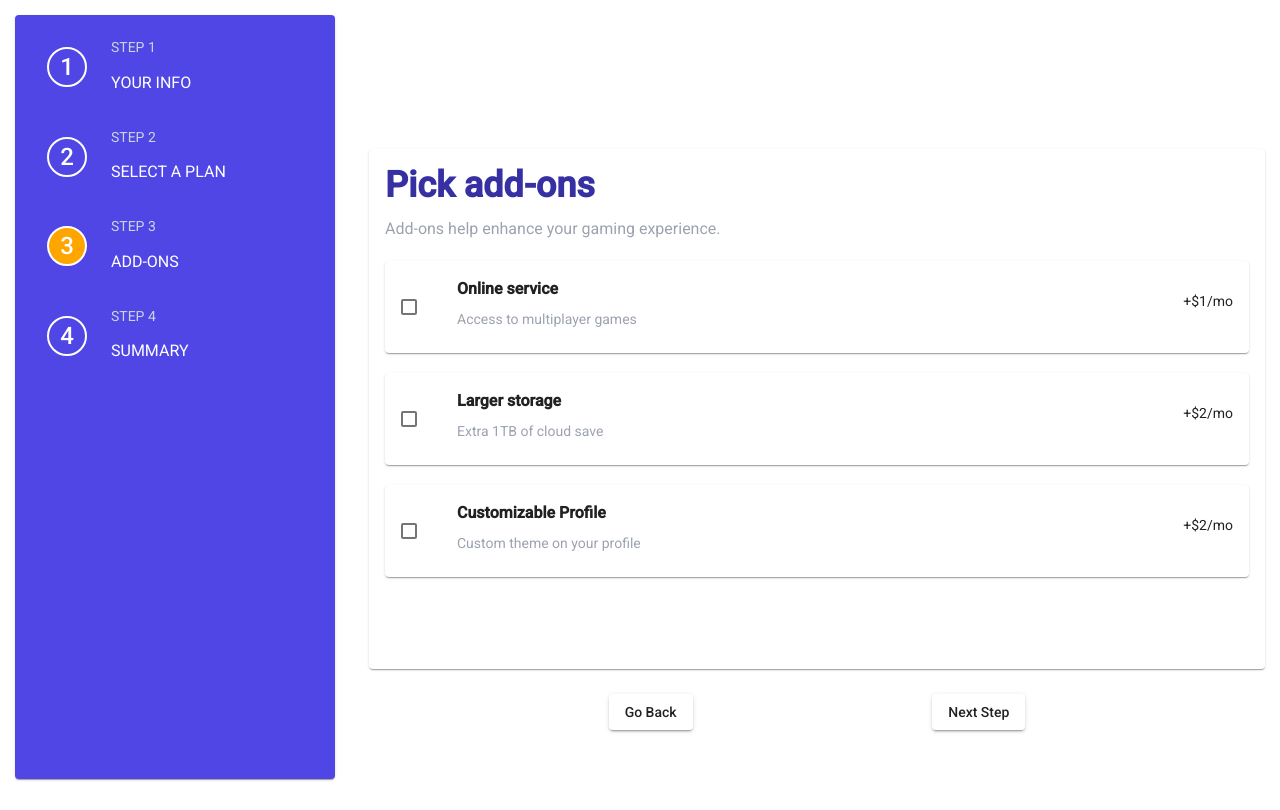
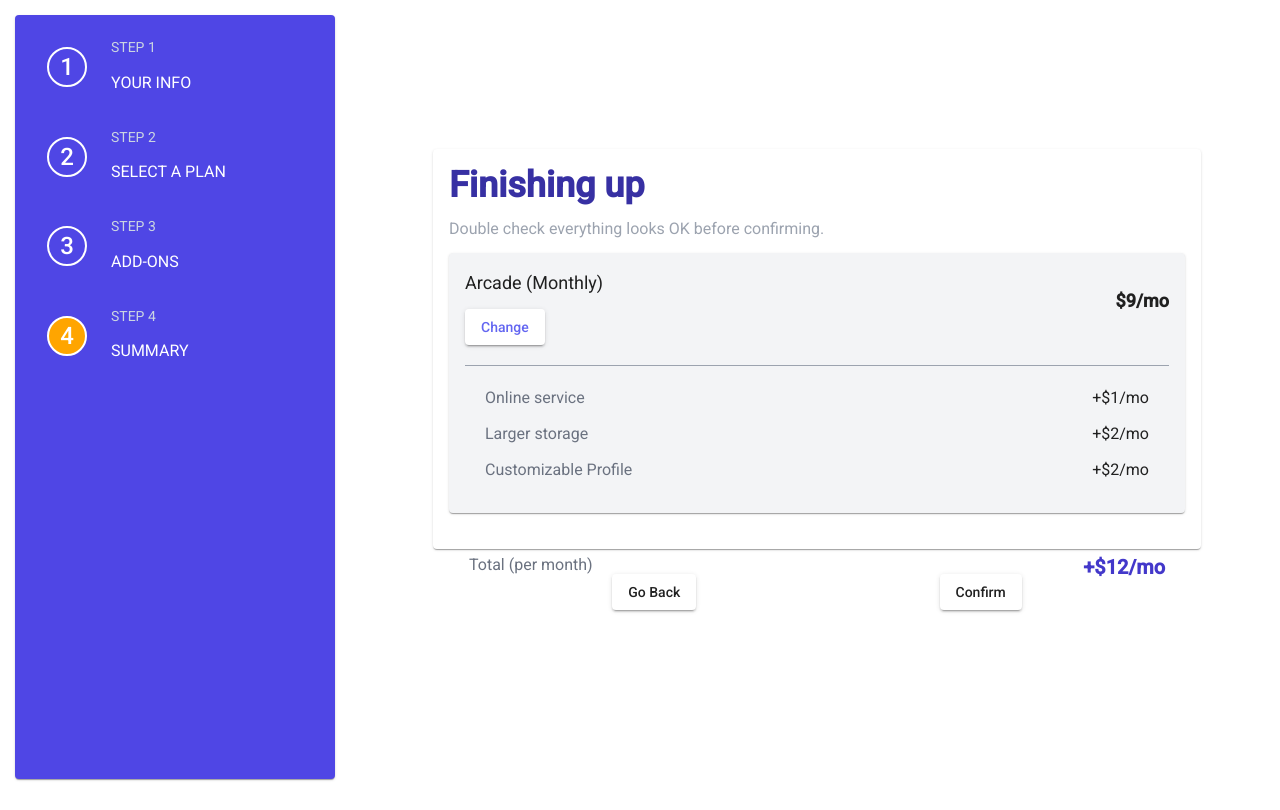
Before and after one commit to MicahD18/multi-step-form, an Angular app: page / in a window 1280 px wide. Built offline with nearby package versions, Linux system fonts and the light colour scheme.

Commit message:
created the UI for summary component and implemented local storage to the info component form

```diff
--- a/src/app/app.module.ts
+++ b/src/app/app.module.ts
@@ -23,6 +23,7 @@ import { SummaryComponent } from './components/summary/summary.component';
 
 // Reactive Forms
 import { ReactiveFormsModule } from '@angular/forms';
+import { ThanksComponent } from './components/thanks/thanks.component';
 
 @NgModule({
   declarations: [
@@ -32,6 +33,7 @@ import { ReactiveFormsModule } from '@angular/forms';
     PlanComponent,
     AddonComponent,
     SummaryComponent,
+    ThanksComponent,
   ],
   imports: [
     BrowserModule,
--- a/src/app/components/info/info.component.ts
+++ b/src/app/components/info/info.component.ts
@@ -1,5 +1,6 @@
 import { Component, Input, OnInit, Output, EventEmitter } from '@angular/core';
 import { FormBuilder, FormGroup, Validators } from '@angular/forms';
+import { filter } from 'rxjs';
 
 @Component({
   selector: 'app-info',
@@ -27,6 +28,20 @@ export class InfoComponent implements OnInit {
         ],
       ],
     });
+
+    // checks for value change in local storage
+    const draft = localStorage.getItem('STEP_1');
+
+    // if value change, overwrite all values of form
+    if (draft) {
+      this.infoForm.setValue(JSON.parse(draft));
+    }
+
+    this.infoForm.valueChanges
+      .pipe(filter(() => this.infoForm.valid))
+      .subscribe((val) => {
+        localStorage.setItem('STEP_1', JSON.stringify(val));
+      });
   }
 
   get name() {
--- a/src/app/components/summary/summary.component.html
+++ b/src/app/components/summary/summary.component.html
@@ -1 +1,51 @@
-<p>summary works!</p>
+<mat-card class="mt-[15%] h-[50vh] w-[60vw]">
+  <div class="leading-3">
+    <p class="text-4xl text-indigo-800 font-bold">Finishing up</p>
+    <p class="text-gray-400 text-base">
+      Double check everything looks OK before confirming.
+    </p>
+  </div>
+
+  <mat-card class="bg-gray-100 h-[260px]">
+    <div class="flex flex-row justify-between items-center">
+      <div>
+        <p class="text-lg">Arcade (Monthly)</p>
+        <button mat-raised-button class="text-indigo-500" (click)="onPrevStep(2)">Change</button>
+      </div>
+      <p class="text-lg font-bold">$9/mo</p>
+    </div>
+
+    <div class="w-full bg-gray-400 p-[0.5px] mt-5"></div>
+
+    <div class="mt-5">
+        <div class="w-full flex flex-row justify-between items-center">
+            <p class="pl-5 text-base text-gray-500">Online service</p>
+            <p class="pr-5 text-base">+$1/mo</p>
+        </div>
+        <div class="w-full flex flex-row justify-between items-center">
+            <p class="pl-5 text-base text-gray-500">Larger storage</p>
+            <p class="pr-5 text-base">+$2/mo</p>
+        </div>
+        <div class="w-full flex flex-row justify-between items-center">
+            <p class="pl-5 text-base text-gray-500">Customizable Profile</p>
+            <p class="pr-5 text-base">+$2/mo</p>
+        </div>
+    </div>
+
+  </mat-card>
+
+  <div class="flex flex-row mt-10 justify-between">
+    <p class="pl-5 text-base text-gray-500">Total (per month)</p>
+    <p class="pr-5 text-xl text-indigo-700 font-bold">+$12/mo</p>
+  </div>
+</mat-card>
+
+<div class="w-[100%] flex flex-row justify-evenly">
+  <div class="mt-[25px]">
+    <button mat-raised-button (click)="onPrevStep(3)">Go Back</button>
+  </div>
+
+  <div class="mt-[25px]">
+    <button mat-raised-button (click)="onNextStep(5)">Confirm</button>
+  </div>
+</div>
--- a/src/app/components/summary/summary.component.ts
+++ b/src/app/components/summary/summary.component.ts
@@ -1,4 +1,4 @@
-import { Component, OnInit } from '@angular/core';
+import { Component, EventEmitter, OnInit, Output } from '@angular/core';
 
 @Component({
   selector: 'app-summary',
@@ -8,9 +8,19 @@ import { Component, OnInit } from '@angular/core';
 })
 export class SummaryComponent implements OnInit {
 
+  @Output() step = new EventEmitter<number>();
+
   constructor() { }
 
   ngOnInit(): void {
   }
 
+  onPrevStep(prevStep: number): void {
+    this.step.emit(prevStep);
+  }
+
+  onNextStep(nextStep: number): void {
+    this.step.emit(nextStep);
+  }
+
 }
--- /dev/null
+++ b/src/app/components/thanks/thanks.component.html
@@ -0,0 +1 @@
+<p>thanks works!</p>
--- /dev/null
+++ b/src/app/components/thanks/thanks.component.ts
@@ -0,0 +1,16 @@
+import { Component, OnInit } from '@angular/core';
+
+@Component({
+  selector: 'app-thanks',
+  templateUrl: './thanks.component.html',
+  styles: [
+  ]
+})
+export class ThanksComponent implements OnInit {
+
+  constructor() { }
+
+  ngOnInit(): void {
+  }
+
+}
--- a/src/app/header/header.component.html
+++ b/src/app/header/header.component.html
@@ -24,7 +24,8 @@
       <app-info *ngIf="currentStep === 1" class="flex flex-col justify-center items-center" (step)="onInfoStep($event)"></app-info>
       <app-plan *ngIf="currentStep === 2" (step)="onPlanStep($event)" (step)="onPrevStep($event)"></app-plan>
       <app-addon *ngIf="currentStep === 3" (step)="onPlanStep($event)" (step)="onPrevStep($event)"></app-addon>
-      <app-summary *ngIf="currentStep === 4"></app-summary>
+      <app-summary *ngIf="currentStep === 4" class="flex flex-col justify-center items-center" (step)="onPlanStep($event)" (step)="onPrevStep($event)"></app-summary>
+      <app-thanks *ngIf="currentStep === 5"></app-thanks>
     </div>
 
     <!-- <div class="flex justify-around">
--- a/src/app/header/header.component.ts
+++ b/src/app/header/header.component.ts
@@ -14,7 +14,9 @@ export class HeaderComponent implements OnInit {
     { id: 4, title: 'SUMMARY', isActive: false, isCompleted: false },
   ];
 
-  currentStep: number = 3;
+
+
+  currentStep: number = 4;
 
   constructor() {}
 
```
Also changed, not shown: src/app/components/plan/plan.component.ts (line endings or trailing spaces), 1 other file (tests, documents, lock files or other folders).
